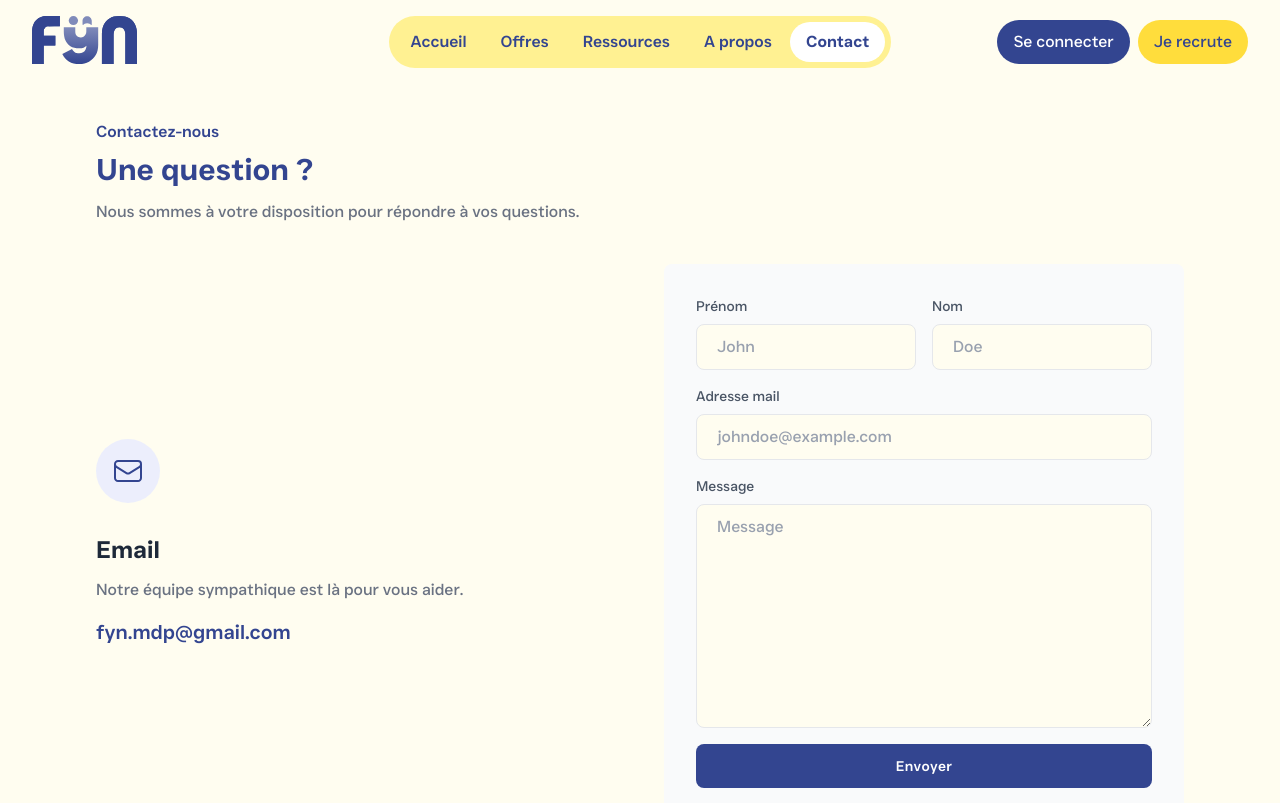
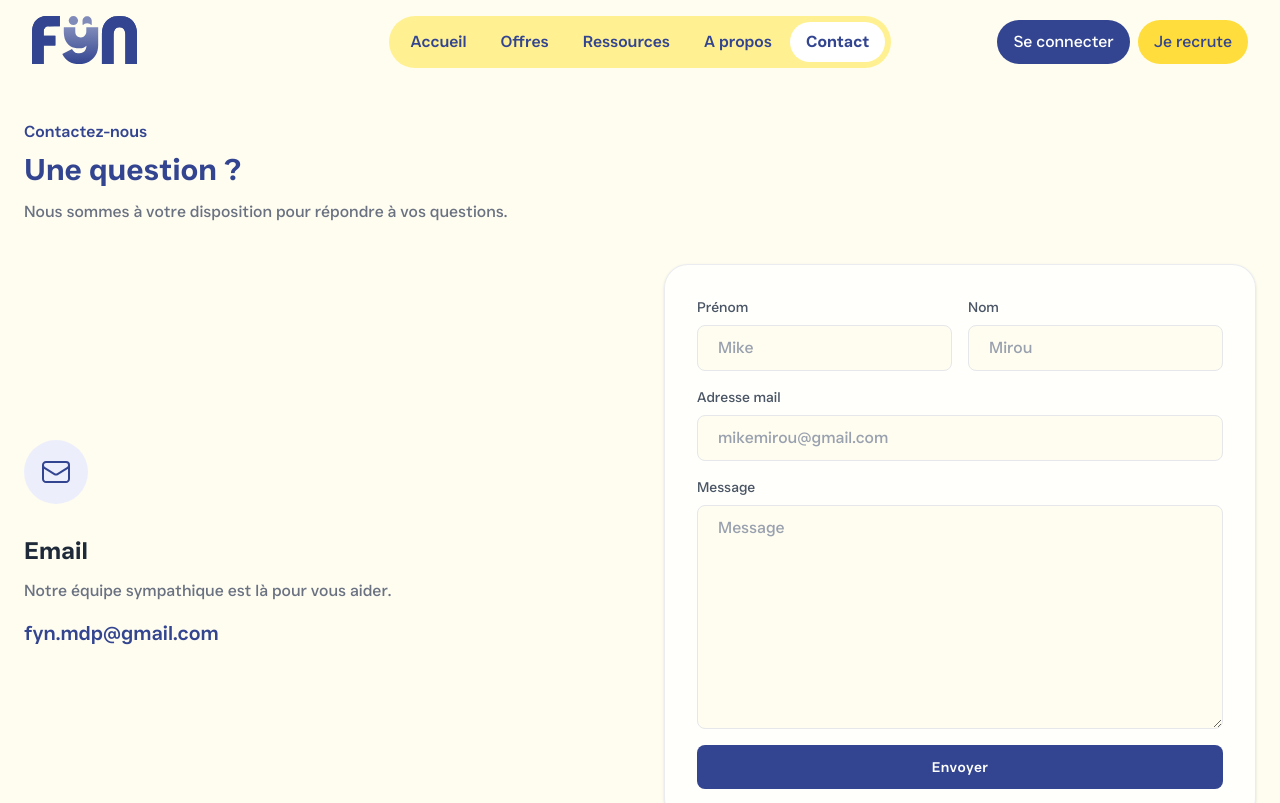
Before and after one commit to Fyn-JobBoard/front-students, a SvelteKit app: page /contact in a window 1280 px wide. Shown: the top 803 px of the page. Built offline with nearby package versions, Linux system fonts and the light colour scheme; what @iconify/tailwind4 would draw is missing.

Commit message:
finish page contact connect in formspree

```diff
--- a/src/routes/contact/contact.svelte
+++ b/src/routes/contact/contact.svelte
@@ -1,4 +1,4 @@
-<section class="bg-yellow py p-18 dark:bg-gray-900">
+<section class="bg-yellow py-18 dark:bg-gray-900">
     <div class="container px-6 py-12 mx-auto">
         <div>
             <p class="font-medium text-blue-500 dark:text-blue-400">Contactez-nous</p>
@@ -23,28 +23,31 @@
                 </div>
             </div>
 
-            <div class="p-4 py-6 rounded-lg bg-gray-50 dark:bg-gray-800 md:p-8">
-                <form>
+            <div >
+                <form
+                action="https://formspree.io/f/xbdeyqpq"
+                    method="POST"
+                 class="rounded-3xl border border-ocean-blue/10 bg-white/70 p-5 shadow-sm sm:p-8">
                     <div class="-mx-2 md:items-center md:flex">
                         <div class="flex-1 px-2">
-                            <label class="block mb-2 text-sm text-gray-600 dark:text-gray-200">Prénom</label>
-                            <input type="text" placeholder="John " class="block w-full px-5 py-2.5 mt-2 text-gray-700 placeholder-gray-400 bg-lighthouse-white border border-gray-200 rounded-lg dark:placeholder-gray-600 dark:bg-gray-900 dark:text-gray-300 dark:border-gray-700 focus:border-blue-400 dark:focus:border-blue-400 focus:ring-blue-400 focus:outline-none focus:ring focus:ring-opacity-40" />
+                            <label for="first-name" class="block mb-2 text-sm text-gray-600 dark:text-gray-200">Prénom</label>
+                            <input id="first-name" name="Prénom" type="text" placeholder="Mike " class="block w-full px-5 py-2.5 mt-2 text-gray-700 placeholder-gray-400 bg-lighthouse-white border border-gray-200 rounded-lg dark:placeholder-gray-600 dark:bg-gray-900 dark:text-gray-300 dark:border-gray-700 focus:border-blue-400 dark:focus:border-blue-400 focus:ring-blue-400 focus:outline-none focus:ring focus:ring-opacity-40" />
                         </div>
 
                         <div class="flex-1 px-2 mt-4 md:mt-0">
-                            <label class="block mb-2 text-sm text-gray-600 dark:text-gray-200">Nom</label>
-                            <input type="text" placeholder="Doe" class="block w-full px-5 py-2.5 mt-2 text-gray-700 placeholder-gray-400 bg-lighthouse-white border border-gray-200 rounded-lg dark:placeholder-gray-600 dark:bg-gray-900 dark:text-gray-300 dark:border-gray-700 focus:border-blue-400 dark:focus:border-blue-400 focus:ring-blue-400 focus:outline-none focus:ring focus:ring-opacity-40" />
+                            <label for="last-name" class="block mb-2 text-sm text-gray-600 dark:text-gray-200">Nom</label>
+                            <input id="last-name" name="Nom" type="text" placeholder="Mirou" class="block w-full px-5 py-2.5 mt-2 text-gray-700 placeholder-gray-400 bg-lighthouse-white border border-gray-200 rounded-lg dark:placeholder-gray-600 dark:bg-gray-900 dark:text-gray-300 dark:border-gray-700 focus:border-blue-400 dark:focus:border-blue-40  focus:ring-blue-400 focus:outline-none focus:ring focus:ring-opacity-40" />
                         </div>
                     </div>
 
                     <div class="mt-4">
-                        <label class="block mb-2 text-sm text-gray-600 dark:text-gray-200">Adresse mail</label>
-                        <input type="email" placeholder="johndoe@example.com" class="block w-full px-5 py-2.5 mt-2 text-gray-700 placeholder-gray-400 bg-lighthouse-white border-gray-200 rounded-lg dark:placeholder-gray-600 dark:bg-gray-900 dark:text-gray-300 dark:border-gray-700 focus:border-blue-400 dark:focus:border-blue-400 focus:ring-blue-400 focus:outline-none focus:ring focus:ring-opacity-40" />
+                        <label for="email" class="block mb-2 text-sm text-gray-600 dark:text-gray-200">Adresse mail</label>
+                        <input id="email" name="email" type="email" placeholder="mikemirou@gmail.com" class="block w-full px-5 py-2.5 mt-2 text-gray-700 placeholder-gray-400 bg-lighthouse-white border-gray-200 rounded-lg dark:placeholder-gray-600 dark:bg-gray-900 dark:text-gray-300 dark:border-gray-700 focus:border-blue-400 dark:focus:border-blue-400 focus:ring-blue-400 focus:outline-none focus:ring focus:ring-opacity-40" />
                     </div>
 
                     <div class="w-full mt-4">
-                        <label class="block mb-2 text-sm text-gray-600 dark:text-gray-200">Message</label>
-                        <textarea class="block w-full h-32 px-5 py-2.5 mt-2 text-gray-700 placeholder-gray-400 bg-lighthouse-white border-gray-200 rounded-lg md:h-56 dark:placeholder-gray-600 dark:bg-gray-900 dark:text-gray-300 dark:border-gray-700 focus:border-blue-400 dark:focus:border-blue-400 focus:ring-blue-400 focus:outline-none focus:ring focus:ring-opacity-40" placeholder="Message"></textarea>
+                        <label for="message" class="block mb-2 text-sm text-gray-600 dark:text-gray-200">Message</label>
+                        <textarea id="message" name="message" class="block w-full h-32 px-5 py-2.5 mt-2 text-gray-700 placeholder-gray-400 bg-lighthouse-white border-gray-200 rounded-lg md:h-56 dark:placeholder-gray-600 dark:bg-gray-900 dark:text-gray-300 dark:border-gray-700 focus:border-blue-400 dark:focus:border-blue-400 focus:ring-blue-400 focus:outline-none focus:ring focus:ring-opacity-40" placeholder="Message"></textarea>
                     </div>
 
                     <button class="w-full px-6 py-3 mt-4 text-sm font-medium tracking-wide text-white capitalize transition-colors duration-300 transform bg-blue-500 rounded-lg hover:bg-blue-400 focus:outline-none focus:ring focus:ring-blue-300 focus:ring-opacity-50">
```
